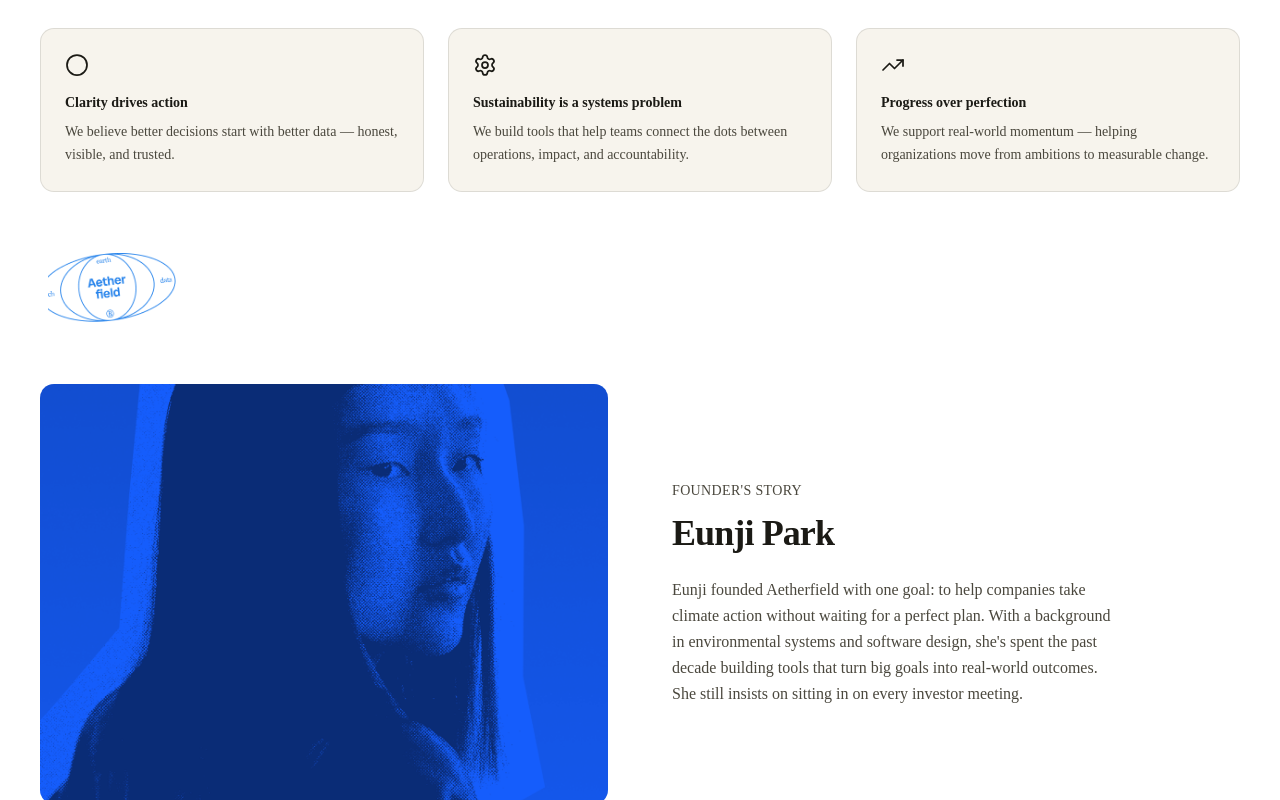
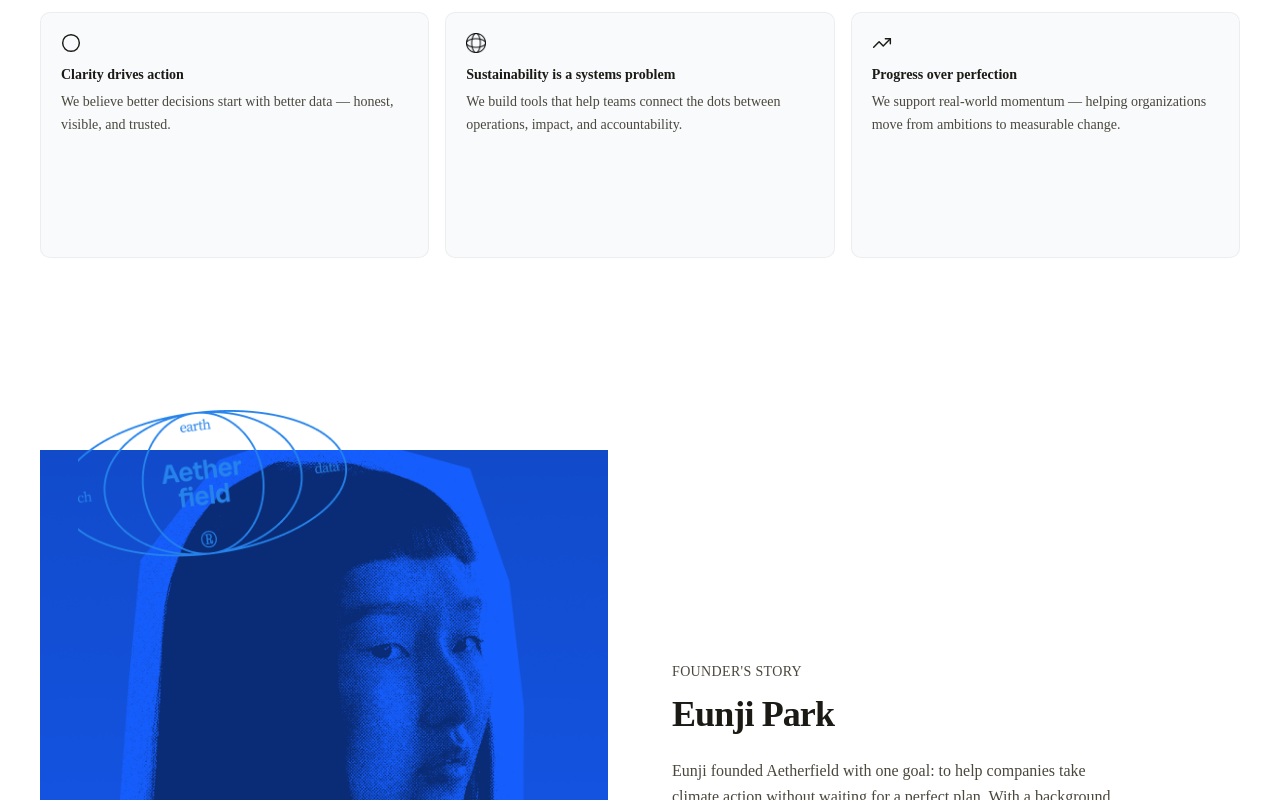
Before and after one commit to hassamnaveed44/aetherfield-saas, a Next.js app: page /about in a window 1280 px wide. Shown: the part 880-1680 px from the top of the page. Built offline with nearby package versions, Linux system fonts and the light colour scheme.

Commit message:
Fix higlighted  ui issues

```diff
--- a/src/app/page.tsx
+++ b/src/app/page.tsx
@@ -9,7 +9,7 @@ import Navbar from "@/components/layout/Navbar";
 export default function Home() {
   return (
     <>
-    <Navbar background="blue" />
+    <Navbar background="adaptive" />
       <HeroSection />
       <FeatureSection />
       <ClaritySection />
--- a/src/components/Values.tsx
+++ b/src/components/Values.tsx
@@ -1,7 +1,21 @@
-import { Circle, Settings, TrendingUp } from "lucide-react";
+import { Circle, TrendingUp, type LucideIcon } from "lucide-react";
+import Image from "next/image";
 import Container from "@/components/layout/Container";
 
-const VALUES = [
+interface ValueBase {
+  id: string;
+  title: string;
+  description: string;
+}
+
+/** Either a lucide `icon` component OR an `iconSrc` image path — not both. */
+type ValueItem = ValueBase & ({ icon: LucideIcon } | { iconSrc: string });
+
+/**
+ * The "systems" card uses the real exported asset (/images/icon2.png)
+ * instead of a lucide icon; the other two stay as lucide components.
+ */
+const VALUES: ValueItem[] = [
   {
     id: "clarity",
     icon: Circle,
@@ -11,7 +25,7 @@ const VALUES = [
   },
   {
     id: "systems",
-    icon: Settings,
+    iconSrc: "/images/icon2.png",
     title: "Sustainability is a systems problem",
     description:
       "We build tools that help teams connect the dots between operations, impact, and accountability.",
@@ -28,9 +42,11 @@ const VALUES = [
 /**
  * Component: Values
  * Purpose: "Our values" section on /about — centered heading and a
- * 3-column grid of value cards. The decorative circular sticker lives
- * in FounderStory.tsx instead, straddling the boundary below this
- * section.
+ * 3-column grid of value cards. Card size matches the Figma spec:
+ * 402.67 Fill (equal-width grid columns) × 246 Hug (fixed min-height,
+ * content can still push taller if needed). The decorative circular
+ * sticker lives in FounderStory.tsx instead, straddling the boundary
+ * below this section.
  * Props: none.
  */
 export default function Values() {
@@ -41,15 +57,25 @@ export default function Values() {
           Our values
         </h2>
 
-        <div className="mt-10 grid grid-cols-1 gap-6 sm:mt-14 sm:grid-cols-3">
-          {VALUES.map(({ id, icon: Icon, title, description }) => (
+        <div className="mt-8 grid grid-cols-1 gap-4 sm:mt-10 sm:grid-cols-3">
+          {VALUES.map(({ id, title, description, ...value }) => (
             <div
               key={id}
-              className="rounded-xl border border-black/10 bg-sand/40 p-6"
+              className="flex flex-col rounded-lg border border-black/5 bg-slate-50 p-5 sm:min-h-[246px]"
             >
-              <Icon className="h-6 w-6 text-ink" strokeWidth={1.75} />
-              <h3 className="mt-4 text-sm font-semibold text-ink">{title}</h3>
-              <p className="mt-2 text-sm leading-relaxed text-ink-soft">
+              {"icon" in value ? (
+                <value.icon className="h-5 w-5 text-ink" strokeWidth={1.75} />
+              ) : (
+                <Image
+                  src={value.iconSrc}
+                  alt=""
+                  width={20}
+                  height={20}
+                  className="h-5 w-5 object-contain"
+                />
+              )}
+              <h3 className="mt-3 text-sm font-semibold text-ink">{title}</h3>
+              <p className="mt-1.5 text-sm leading-relaxed text-ink-soft">
                 {description}
               </p>
             </div>
--- a/src/components/sections/CaseStudy.tsx
+++ b/src/components/sections/CaseStudy.tsx
@@ -5,7 +5,7 @@ export default function CaseStudySection() {
   return (
     <section className="w-full py-20 bg-white">
       <div className="max-w-7xl mx-auto px-6">
-        <div className="grid grid-cols-1 lg:grid-cols-2 gap-10 lg:gap-16 items-center bg-[#F5F2ED] rounded-3xl overflow-hidden">
+        <div className="grid grid-cols-1 lg:grid-cols-2 gap-10 lg:gap-16 items-center bg-[#F5F2ED]  overflow-hidden">
 
           {/* Image */}
           <div className="relative w-full h-64 lg:h-full min-h-[320px]">
--- a/src/components/sections/ClaritySection.tsx
+++ b/src/components/sections/ClaritySection.tsx
@@ -1,4 +1,15 @@
 import React from 'react';
+import Image from 'next/image';
+import { Playfair_Display } from 'next/font/google';
+
+// Loaded right here, scoped to this file only — no changes needed to
+// layout.tsx or tailwind.config. `playfair.className` can then be applied
+// to just the two heading lines below, leaving every other heading on the
+// site (Our values, article titles, etc.) untouched.
+const playfair = Playfair_Display({
+  subsets: ['latin'],
+  weight: ['400', '700', '800'],
+});
 
 // Icon components based on your screenshot
 const Icon1 = () => (
@@ -9,12 +20,16 @@ const Icon1 = () => (
   </svg>
 );
 
+// CHANGED: was an inline SVG (circle + crosshair) — now the real icon
+// asset from Figma, matching the globe/grid icon in the screenshot.
 const Icon2 = () => (
-  <svg width="24" height="24" viewBox="0 0 24 24" fill="none" stroke="currentColor" strokeWidth="1.5" strokeLinecap="round" strokeLinejoin="round">
-    <circle cx="12" cy="12" r="10" />
-    <circle cx="12" cy="12" r="4" />
-    <path d="M12 2v2M12 22v-2M2 12h2M22 12h-2" />
-  </svg>
+  <Image
+    src="/images/icon2.png"
+    alt=""
+    width={24}
+    height={24}
+    className="h-6 w-6 object-contain"
+  />
 );
 
 const Icon3 = () => (
@@ -51,10 +66,14 @@ export default function ValueProposition() {
     >
       <div className="max-w-7xl mx-auto px-6">
 
-        {/* Section Heading */}
-        <div className="text-center mb-16">
-          <h2 className="text-3xl md:text-5xl font-extrabold text-slate-900 tracking-tight">
-            Built for clarity<br />
+        {/* Section Heading — only these two lines get the Playfair Display
+            font via playfair.className; everything else in this file (and
+            the rest of the site) stays on the regular sans font. */}
+        <div className={`${playfair.className} text-center mb-16`}>
+          <h2 className="text-3xl md:text-5xl font-normal text-slate-900 tracking-tight">
+            Built for clarity
+          </h2>
+          <h2 className="text-3xl md:text-5xl font-bold text-slate-900 tracking-tight">
             Designed for action
           </h2>
         </div>
--- a/src/components/sections/FounderStory.tsx
+++ b/src/components/sections/FounderStory.tsx
@@ -4,19 +4,22 @@ import Container from "@/components/layout/Container";
 /**
  * Component: FounderStory
  * Purpose: "Founder's story" section on /about — duotone portrait on the
- * left, eyebrow + name + bio on the right. The decorative circular
- * sticker continues straddling the boundary with the section above
- * (Values), same technique used there.
+ * left (with a decorative sticker pinned to its top-left corner) and
+ * eyebrow + name + bio on the right.
  * Props: none.
  */
 export default function FounderStory() {
   return (
-    <section className="relative overflow-visible bg-white py-20 sm:py-24">
-      {/* Decorative sticker — straddles the boundary with the Values section
-          above. Hidden on mobile (`hidden sm:block`) since there's no room
-          for it to float without overlapping the text/portrait below, and
-          it reads as pure decoration rather than content. */}
-      <div className="pointer-events-none absolute left-12 top-0 hidden h-32 w-32 -translate-y-1/2 sm:block">
+    <section className="relative bg-white py-20 sm:py-24">
+      <Container>
+        <div className="grid grid-cols-1 items-center gap-10 lg:grid-cols-2 lg:gap-16">
+          {/* Left: duotone portrait, with the decorative sticker pinned to
+              its top-left corner (half on the white space above, half over
+              the photo) — sized and placed relative to the image itself,
+              not the whole section, so it stays tight to the corner at
+              every screen size instead of floating disconnected above it. */}
+          <div className="relative w-full max-w-[612px]">
+            <div className="pointer-events-none absolute -top-8 left-4 z-10 hidden sm:-top-10 sm:left-6 sm:block sm:h-[147px] sm:w-[298px]">
               <Image
                 src="/images/aboutsticker.png"
                 alt=""
@@ -25,10 +28,7 @@ export default function FounderStory() {
               />
             </div>
 
-      <Container>
-        <div className="grid grid-cols-1 items-center gap-10 lg:grid-cols-2 lg:gap-16">
-          {/* Left: duotone portrait */}
-          <div className="relative h-[340px] w-full overflow-hidden rounded-xl sm:h-[420px]">
+            <div className="relative aspect-[612/700] w-full overflow-hidden">
               <Image
                 src="/images/aboutpgimg.png"
                 alt="Eunji Park, founder of Aetherfield"
@@ -36,6 +36,7 @@ export default function FounderStory() {
                 className="object-cover grayscale"
               />
               <div className="absolute inset-0 bg-blue-600 mix-blend-multiply" />
+            </div>
           </div>
 
           {/* Right: eyebrow + name + bio */}
--- a/src/components/sections/TestimonialSection.tsx
+++ b/src/components/sections/TestimonialSection.tsx
@@ -11,7 +11,7 @@ export default function TestimonialSection() {
           {/* White halo/sticker backing, offset behind the photo */}
           <div className="absolute inset-0 bg-white rounded-3xl scale-105 -z-10 shadow-md" />
 
-          <div className="relative w-full aspect-[4/5] rounded-3xl overflow-hidden">
+          <div className="relative w-full aspect-[4/5] overflow-hidden">
             <Image
               src="/images/testimonialimg.jpg"
               alt="Eliot Williams"
```
Also changed, not shown: src/components/layout/Navbar.tsx (+35 -5 lines), src/components/sections/FeatureSection.tsx (+17 -5 lines), src/components/sections/Hero.tsx (+24 -10 lines), public/images/Icon2.png (added), 1 other file (tests, documents, lock files or other folders). Lines whose indentation alone changed are shown as unchanged.
